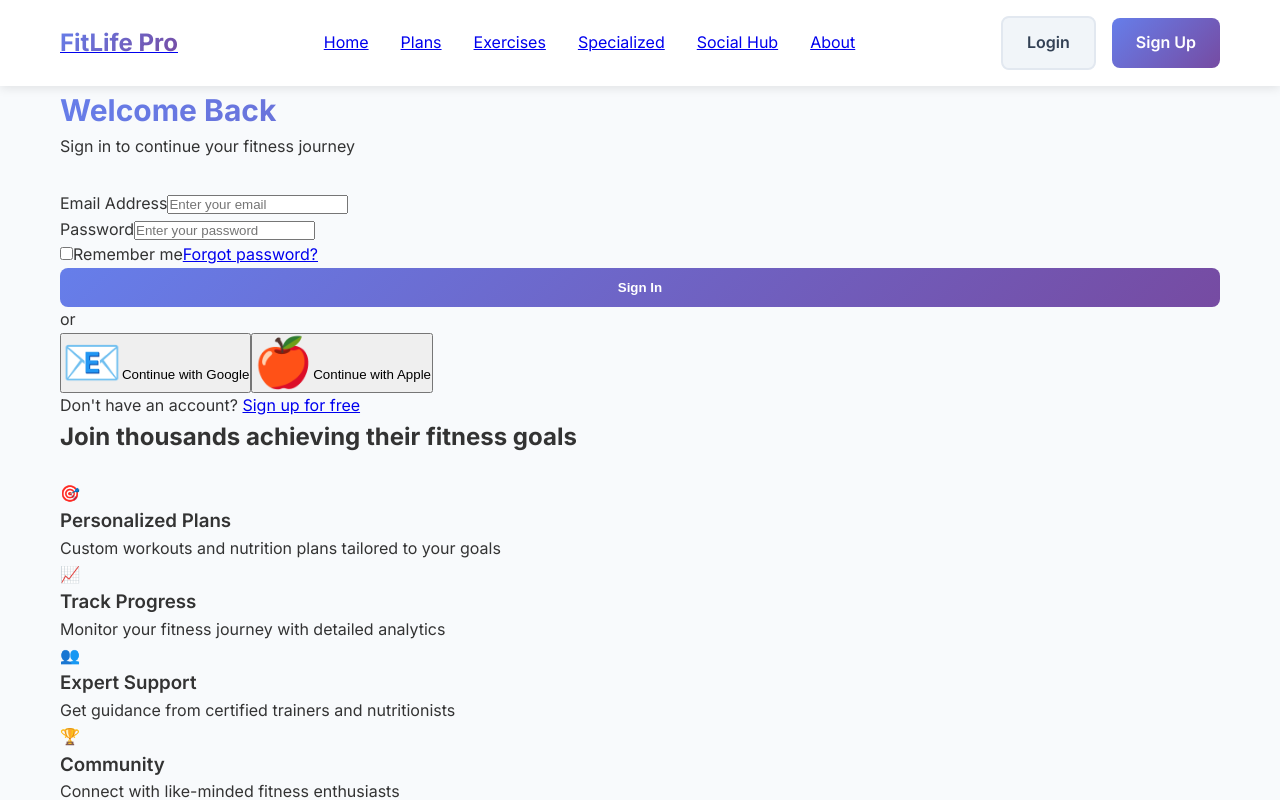
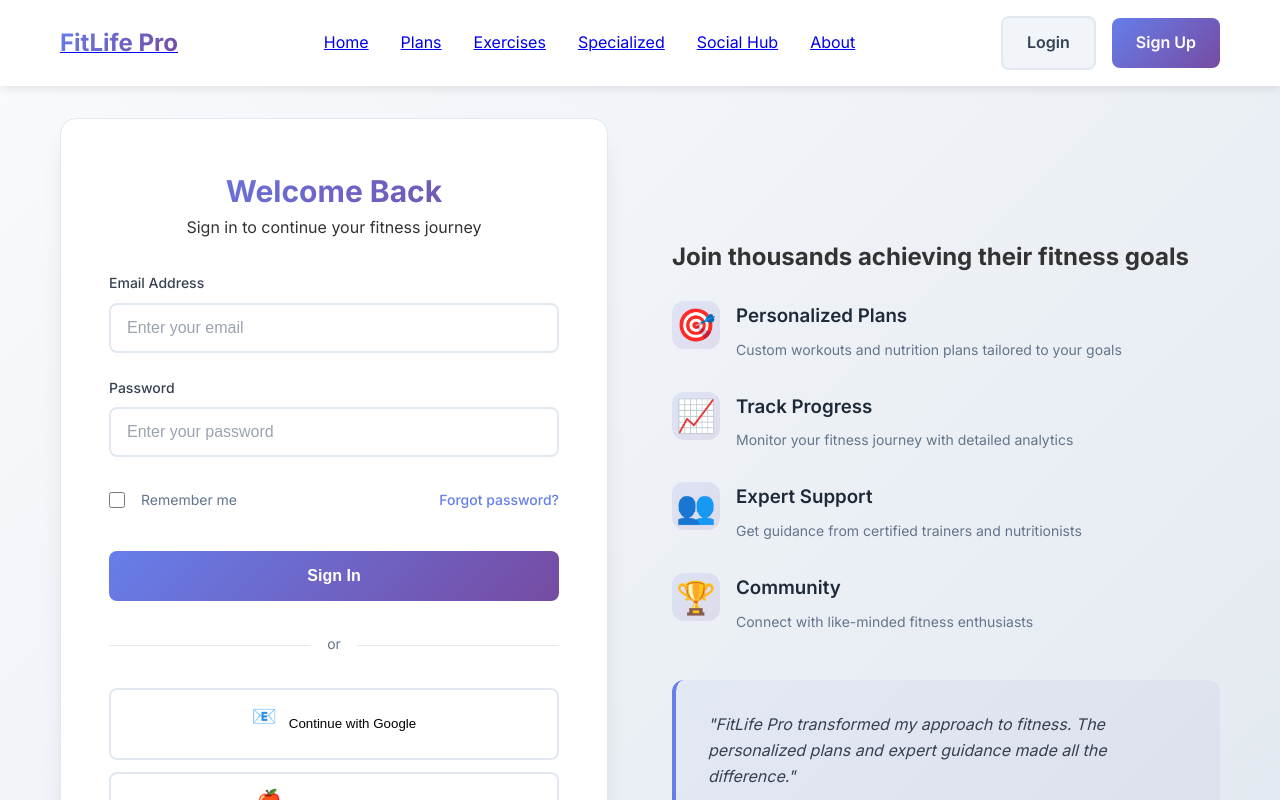
Before and after one commit to DhruvVcet/food_workout_app, a Next.js app: page /login in a window 1280 px wide. Shown: the top 800 px of the page. Built offline with nearby package versions, Linux system fonts and the light colour scheme.

Commit message:
Add login page styles to global CSS
cgen-30b532b8edad400e99929bc0744b09fe

```diff
--- a/app/globals.css
+++ b/app/globals.css
@@ -574,6 +574,247 @@ body {
   color: #059669;
 }
 
+/* Login/Auth Page Styles */
+.auth-section {
+  min-height: 100vh;
+  display: flex;
+  align-items: center;
+  background: linear-gradient(135deg, #f8fafc 0%, #e2e8f0 100%);
+  padding: 2rem 0;
+}
+
+.auth-container {
+  display: grid;
+  grid-template-columns: 1fr 1fr;
+  gap: 4rem;
+  max-width: 1200px;
+  margin: 0 auto;
+  align-items: center;
+}
+
+.auth-card {
+  background: white;
+  padding: 3rem;
+  border-radius: 16px;
+  box-shadow: 0 20px 25px -5px rgba(0, 0, 0, 0.1);
+  border: 1px solid #e2e8f0;
+}
+
+.auth-header {
+  text-align: center;
+  margin-bottom: 2rem;
+}
+
+.auth-form {
+  display: flex;
+  flex-direction: column;
+  gap: 1.5rem;
+}
+
+.form-group {
+  display: flex;
+  flex-direction: column;
+  gap: 0.5rem;
+}
+
+.form-label {
+  font-weight: 500;
+  color: #374151;
+  font-size: 0.875rem;
+}
+
+.form-input {
+  padding: 0.875rem 1rem;
+  border: 2px solid #e2e8f0;
+  border-radius: 8px;
+  font-size: 1rem;
+  transition: all 0.3s ease;
+  background: white;
+}
+
+.form-input:focus {
+  outline: none;
+  border-color: #667eea;
+  box-shadow: 0 0 0 3px rgba(102, 126, 234, 0.1);
+}
+
+.form-input::placeholder {
+  color: #9ca3af;
+}
+
+.form-options {
+  display: flex;
+  justify-content: space-between;
+  align-items: center;
+  margin-top: 0.5rem;
+}
+
+.remember-me {
+  display: flex;
+  align-items: center;
+  gap: 0.5rem;
+  font-size: 0.875rem;
+  color: #64748b;
+  cursor: pointer;
+}
+
+.checkbox {
+  width: 16px;
+  height: 16px;
+  accent-color: #667eea;
+}
+
+.forgot-link {
+  color: #667eea;
+  text-decoration: none;
+  font-size: 0.875rem;
+  font-weight: 500;
+}
+
+.forgot-link:hover {
+  text-decoration: underline;
+}
+
+.auth-btn {
+  padding: 1rem;
+  font-size: 1rem;
+  font-weight: 600;
+  margin-top: 1rem;
+}
+
+.auth-divider {
+  text-align: center;
+  margin: 2rem 0;
+  position: relative;
+  color: #64748b;
+  font-size: 0.875rem;
+}
+
+.auth-divider::before {
+  content: '';
+  position: absolute;
+  top: 50%;
+  left: 0;
+  right: 0;
+  height: 1px;
+  background: #e2e8f0;
+  z-index: 1;
+}
+
+.auth-divider span {
+  background: white;
+  padding: 0 1rem;
+  position: relative;
+  z-index: 2;
+}
+
+.social-login {
+  display: flex;
+  flex-direction: column;
+  gap: 0.75rem;
+}
+
+.social-btn {
+  display: flex;
+  align-items: center;
+  justify-content: center;
+  gap: 0.75rem;
+  padding: 0.875rem 1rem;
+  border: 2px solid #e2e8f0;
+  border-radius: 8px;
+  background: white;
+  font-weight: 500;
+  cursor: pointer;
+  transition: all 0.3s ease;
+}
+
+.social-btn:hover {
+  border-color: #667eea;
+  background: #f8fafc;
+}
+
+.social-icon {
+  font-size: 1.25rem;
+}
+
+.auth-footer {
+  text-align: center;
+  margin-top: 2rem;
+  padding-top: 2rem;
+  border-top: 1px solid #e2e8f0;
+  color: #64748b;
+}
+
+.signup-link {
+  color: #667eea;
+  text-decoration: none;
+  font-weight: 500;
+}
+
+.signup-link:hover {
+  text-decoration: underline;
+}
+
+.auth-benefits {
+  padding: 2rem 0;
+}
+
+.benefit-list {
+  display: flex;
+  flex-direction: column;
+  gap: 2rem;
+  margin-bottom: 3rem;
+}
+
+.benefit-item {
+  display: flex;
+  align-items: flex-start;
+  gap: 1rem;
+}
+
+.benefit-icon {
+  font-size: 2rem;
+  width: 48px;
+  height: 48px;
+  display: flex;
+  align-items: center;
+  justify-content: center;
+  background: linear-gradient(135deg, #667eea20 0%, #764ba220 100%);
+  border-radius: 12px;
+  flex-shrink: 0;
+}
+
+.benefit-item h3 {
+  margin-bottom: 0.5rem;
+  color: #1f2937;
+}
+
+.benefit-item p {
+  color: #64748b;
+  font-size: 0.875rem;
+  line-height: 1.5;
+}
+
+.testimonial {
+  background: linear-gradient(135deg, #667eea10 0%, #764ba210 100%);
+  padding: 2rem;
+  border-radius: 12px;
+  border-left: 4px solid #667eea;
+}
+
+.testimonial blockquote {
+  font-style: italic;
+  color: #374151;
+  margin-bottom: 1rem;
+  line-height: 1.6;
+}
+
+.testimonial cite {
+  color: #667eea;
+  font-weight: 500;
+  font-size: 0.875rem;
+}
+
 /* Footer Styles */
 .footer {
   background: #1e293b;
```
